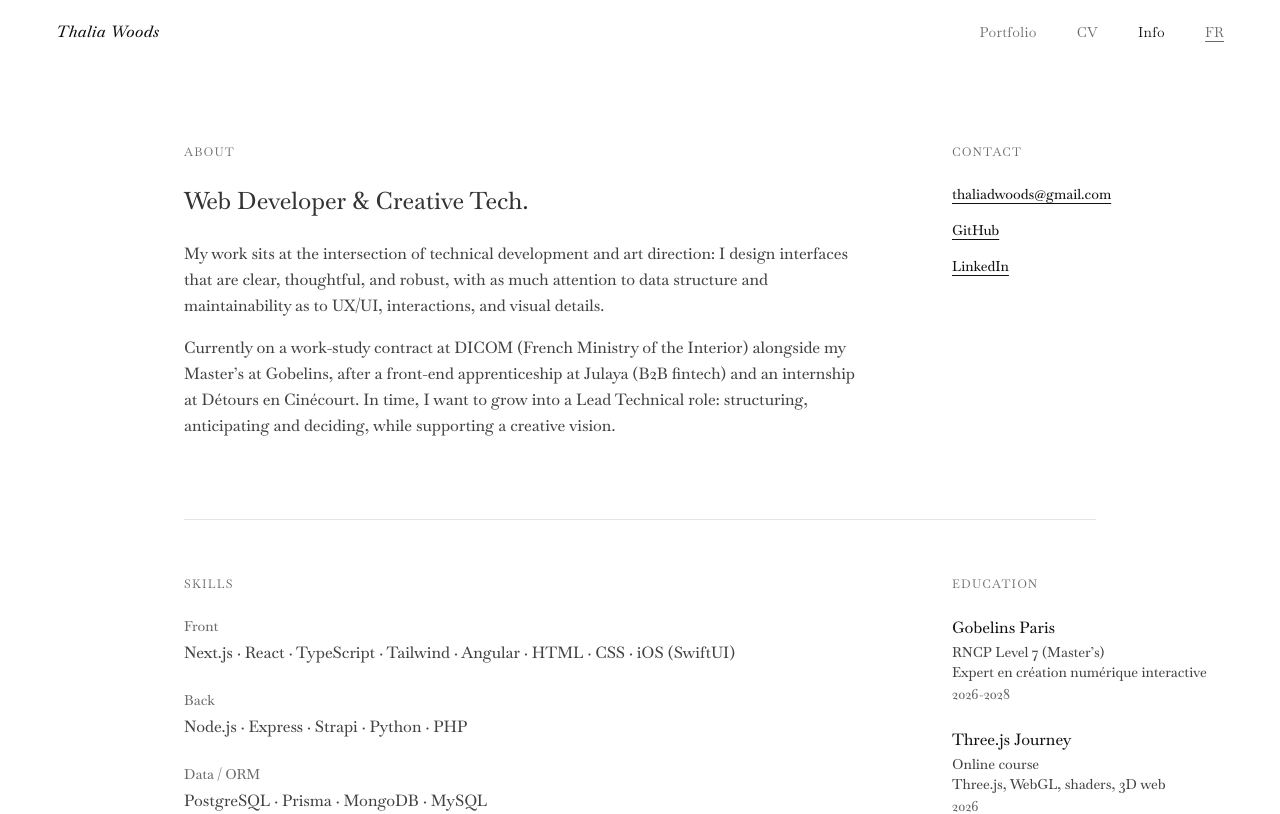
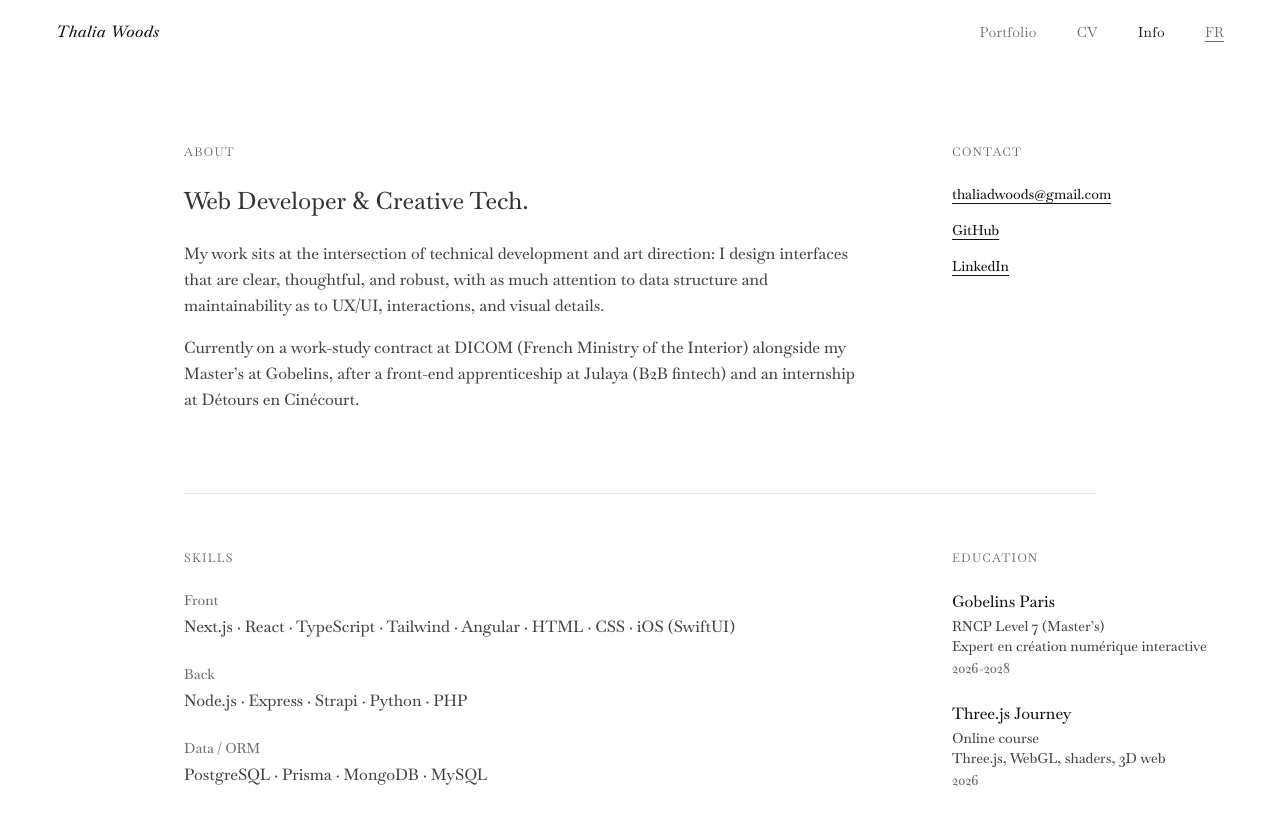
Before and after one commit to thaliawoods/portfolio-thalia, a Next.js app: page /en/info in a window 1280 px wide. Shown: the top 814 px of the page. Built offline with nearby package versions, Linux system fonts and the light colour scheme.

Commit message:
remove the future-role sentence from Info

```diff
--- a/src/app/[locale]/info/page.tsx
+++ b/src/app/[locale]/info/page.tsx
@@ -38,7 +38,7 @@ about1:
 about2:
   "Mon travail se situe à la croisée de la technique et de la direction artistique : je conçois des interfaces claires, sensibles et robustes, en portant autant d’attention à la structure des données et à la maintenabilité qu’à l’UX/UI, aux interactions et aux détails visuels.",
 about3:
-  "Actuellement en alternance à la DICOM (Ministère de l’Intérieur) pendant mon Master à Gobelins, après une alternance front-end chez Julaya (fintech B2B) et un stage chez Détours en Cinécourt. À terme, je veux évoluer vers un rôle de Lead Technique : structurer, anticiper et décider, tout en accompagnant une vision créative.",
+  "Actuellement en alternance à la DICOM (Ministère de l’Intérieur) pendant mon Master à Gobelins, après une alternance front-end chez Julaya (fintech B2B) et un stage chez Détours en Cinécourt.",
           eduTitle: "Formation",
           edu: [
             {
@@ -93,7 +93,7 @@ about1:
 about2:
   "My work sits at the intersection of technical development and art direction: I design interfaces that are clear, thoughtful, and robust, with as much attention to data structure and maintainability as to UX/UI, interactions, and visual details.",
 about3:
-  "Currently on a work-study contract at DICOM (French Ministry of the Interior) alongside my Master’s at Gobelins, after a front-end apprenticeship at Julaya (B2B fintech) and an internship at Détours en Cinécourt. In time, I want to grow into a Lead Technical role: structuring, anticipating and deciding, while supporting a creative vision.",
+  "Currently on a work-study contract at DICOM (French Ministry of the Interior) alongside my Master’s at Gobelins, after a front-end apprenticeship at Julaya (B2B fintech) and an internship at Détours en Cinécourt.",
           eduTitle: "Education",
           edu: [
             {
```
